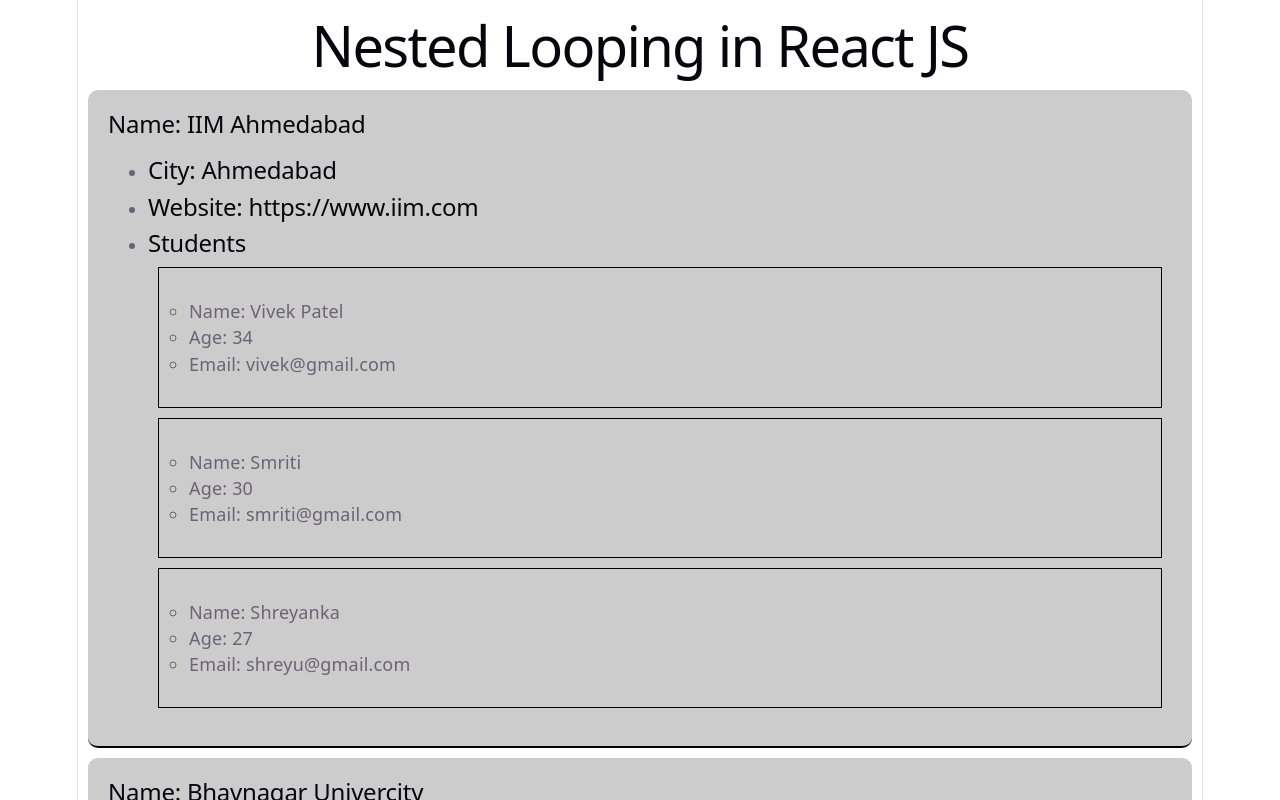
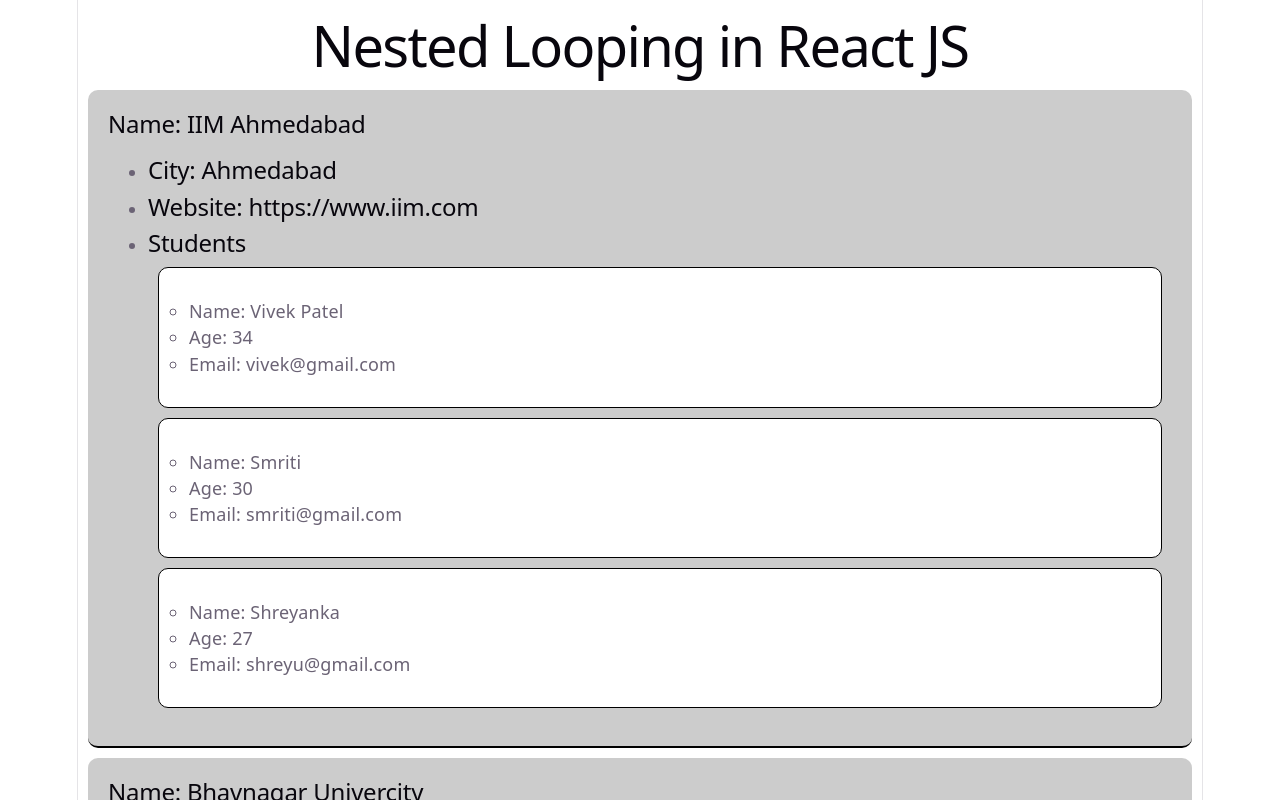
Before and after one commit to vivek2991/react-demo, a React (Vite) app: page / in a window 1280 px wide. Shown: the top 800 px of the page. Built offline with nearby package versions, Linux system fonts and the light colour scheme.

Commit message:
nested looping css changes

```diff
--- a/src/App-18.jsx
+++ b/src/App-18.jsx
@@ -1,5 +1,5 @@
 import { useState } from "react"
-import Student from "./student"
+import Student from "./student-18"
 import College from "./College-18"
 
 function App18() {
--- a/src/College-18.jsx
+++ b/src/College-18.jsx
@@ -20,6 +20,7 @@
                 <h2>Website: {college.website}</h2>
               </li>
               <li>
+                {/* call student component and pass student object in parameters called props in react */}
                 <Student student={college.student} />
               </li>
             </ul>
--- a/src/student-18.jsx
+++ b/src/student-18.jsx
@@ -4,7 +4,7 @@
             <h2>Students</h2>
                 {
                     student.map((student)=>(
-                        <ul style={{border:"1px solid black",margin:"10px",padding:"30px"}}>
+                        <ul style={{border:"1px solid black",margin:"10px",padding:"30px",backgroundColor:"white",borderRadius:"10px"}}>
                             <li>Name: {student.name}</li>
                             <li>Age: {student.age}</li>
                             <li>Email: {student.email}</li>
```
